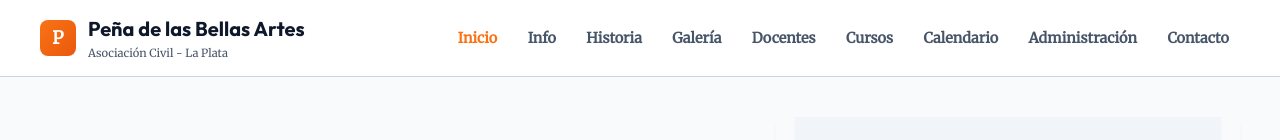
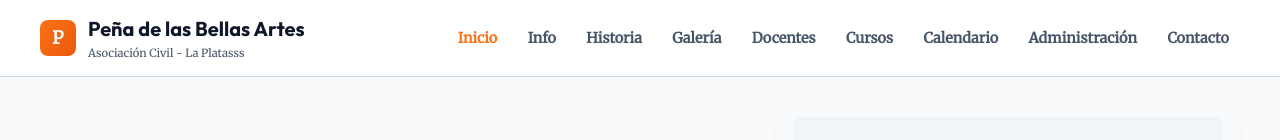
Before and after one commit to mhosan/penia, an Angular app: page / in a window 1280 px wide. Shown: the top 140 px of the page. Built offline with nearby package versions, Linux system fonts and the light colour scheme.

Commit message:
prueba de deploy en github

```diff
--- a/src/app/components/layout-classic/layout-classic.html
+++ b/src/app/components/layout-classic/layout-classic.html
@@ -7,7 +7,7 @@
         <div class="logo-icon">P</div>
         <div class="logo-text">
           <h2>{{ state.appData().profile.name }}</h2>
-          <span>Asociación Civil - La Plata</span>
+          <span>Asociación Civil - La Platasss</span>
         </div>
       </div>
 
```
Also changed, not shown: 3 other files (tests, documents, lock files or other folders).
